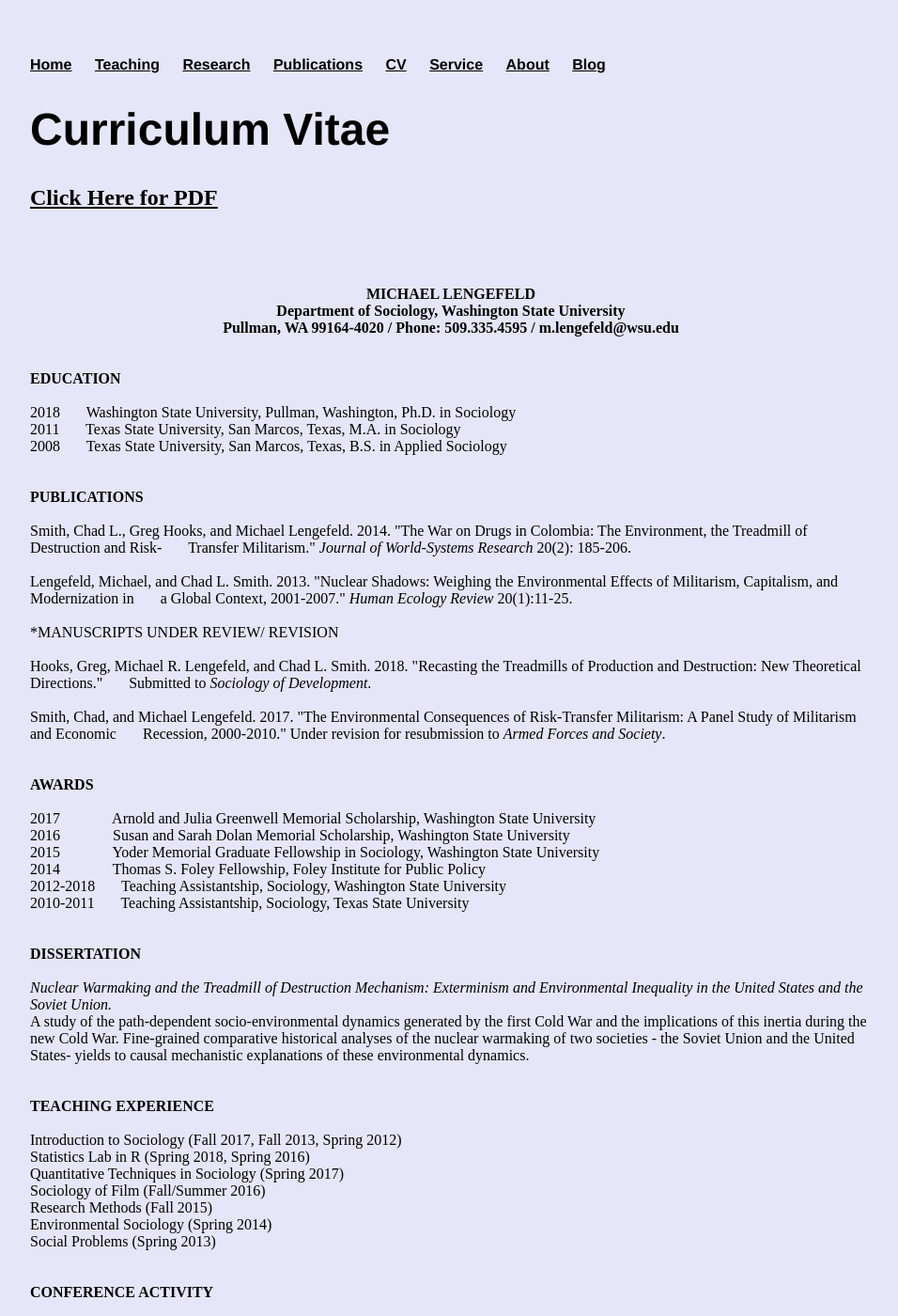
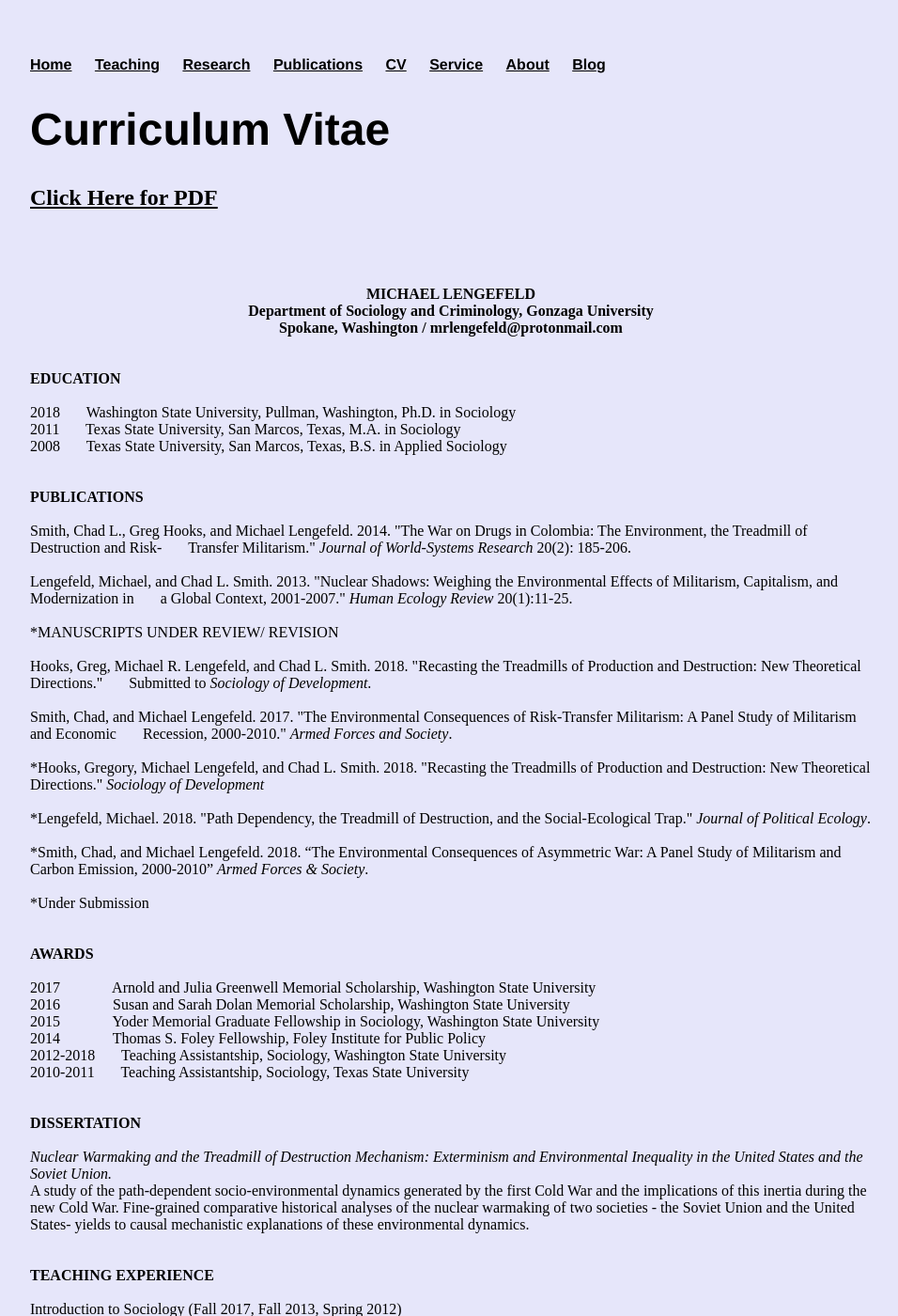
Before and after one commit to resilience1/resilience1.github.io, a Jekyll site: the page built from cv/index.html, in a window 1280 px wide and 1400 px high. Shown: the whole window at 94% size, without its empty margins (160-1116 px from the left). Built offline with Jekyll 4.4.1, drawn with Linux system fonts in a browser that asks for light colours; nearby versions of some CDN libraries; some of the changed text lies outside the part shown.

Commit message:
Update index.html

```diff
--- a/cv/index.html
+++ b/cv/index.html
@@ -11,8 +11,8 @@ title: Michael Lengefeld CV
   </div>
 
 <body><p><center><b>MICHAEL LENGEFELD<br>
-Department of Sociology, Washington State University<br>
-	Pullman, WA 99164-4020 / Phone: 509.335.4595 / m.lengefeld@wsu.edu </b></center><br><br>
+Department of Sociology and Criminology, Gonzaga University<br>
+	Spokane, Washington / mrlengefeld@protonmail.com </b></center><br><br>
 
 	<b>EDUCATION<br></b><br>
 
@@ -36,9 +36,16 @@ Smith, Chad L., Greg Hooks, and Michael Lengefeld. 2014. "The War on Drugs in Co
 	New Theoretical Directions." &nbsp;&nbsp;&nbsp;&nbsp;&nbsp; Submitted to <i>Sociology of Development</i>.
 
 <br><br>Smith, Chad, and Michael Lengefeld. 2017. "The Environmental Consequences of Risk-Transfer Militarism: A Panel
-	Study of Militarism and Economic &nbsp;&nbsp;&nbsp;&nbsp;&nbsp; Recession, 2000-2010." Under revision for
-	resubmission to <i>Armed Forces and Society</i>.
+	Study of Militarism and Economic &nbsp;&nbsp;&nbsp;&nbsp;&nbsp; Recession, 2000-2010." <i>Armed Forces and Society</i>.
+<br><br>*Hooks, Gregory, Michael Lengefeld, and Chad L. Smith. 2018. "Recasting the Treadmills of Production and
+	Destruction: New Theoretical Directions." <i>Sociology of Development</i>
 
+<br><br>*Lengefeld, Michael. 2018. "Path Dependency, the Treadmill of Destruction, and the Social-Ecological Trap."
+	<i>Journal of Political Ecology</i>.
+
+<br><br>*Smith, Chad, and Michael Lengefeld. 2018. “The Environmental Consequences of Asymmetric War: A Panel Study of Militarism and
+	Carbon Emission, 2000-2010” <i>Armed Forces & Society</i>.
+<br><br>*Under Submission
 <br><br><br>
 	<b>AWARDS<br><br></b>
 
@@ -61,7 +68,7 @@ Statistics Lab in R (Spring 2018, Spring 2016)<br>
 Quantitative Techniques in Sociology (Spring 2017)<br>
 Sociology of Film (Fall/Summer 2016)<br>
 Research Methods (Fall 2015)<br>
-Environmental Sociology (Spring 2014)<br>
+Environmental Sociology (Fall 2018, Spring 2014)<br>
 Social Problems (Spring 2013)<br><br><br>
 
 	<b>CONFERENCE ACTIVITY<br><br></b>
```
